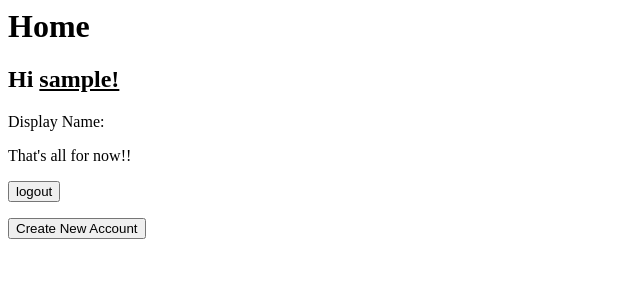
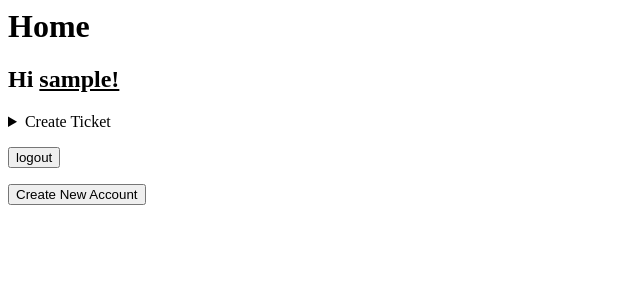
Before and after one commit to korenenyles/whats-up-doc, a Django app: page / in a window 1280 px wide. Shown: the top 300 px of the page, without its empty margins (0-640 px from the left). Run offline with Django 3.2, Linux system fonts and the light colour scheme; the visitor is signed in with stand-in values (Sample User, id 1); data comes from the database, SQL or seed files in the repository; data that the repository does not hold is empty.

Commit message:
add ability to see tickets on homepage

```diff
--- a/bugticket/templates/index.html
+++ b/bugticket/templates/index.html
@@ -3,8 +3,26 @@
 
 {% if user.is_authenticated %}
   <h2>Hi <b><u>{{ user.username }}!</b></h2></u>
-  <p>Display Name: <em><b><u>{{user.display_name}}</em></b></u></p>
-  <p> That's all for now!!</p>
+
+<details>
+<summary>Create Ticket</summary>
+<form action="" method="post">
+    {% csrf_token %}
+    {{form.as_p}}
+    <input type="submit" value="Add Ticket">
+</form>
+</details>
+
+<div>
+{%for ticket in ticket_data%}
+    <p><a href = {% url 'ticket_detail' id=ticket.id%}>{{ticket.title}}</a>|{{ticket.date}}|{{ticket.ticket_status}}
+    </p>
+{% endfor %}
+
+
+
+
+
   <p><a href="{% url 'logout' %}"><button>logout</button></a></p>
 
 <a href = {% url 'signup'%}> <button>Create New Account</button></a>
--- a/bugticket/views.py
+++ b/bugticket/views.py
@@ -3,12 +3,20 @@ from bugticket.forms import SignUpForm, LoginForm
 from django.contrib.auth import login, logout, authenticate
 from bugticket.models import CustomUser, Ticket
 from django.contrib.auth.decorators import login_required
+from bugticket.forms import TicketForm
 
 @login_required
 def homeView(request):
     html = 'index.html'
-    data = CustomUser.objects.all()
-    return render(request, html, {"data":data,})
+    user_data = CustomUser.objects.all()
+    ticket_data = Ticket.objects.all()
+    form = TicketForm()
+    if request.method == "POST":
+        form = TicketForm(request.POST)
+        form.save()
+        return HttpResponseRedirect(reverse('home'))
+
+    return render(request, html, {'user_data':user_data,'ticket_data': ticket_data, 'form':form})
 
 @login_required
 def signUpView(request):
```
